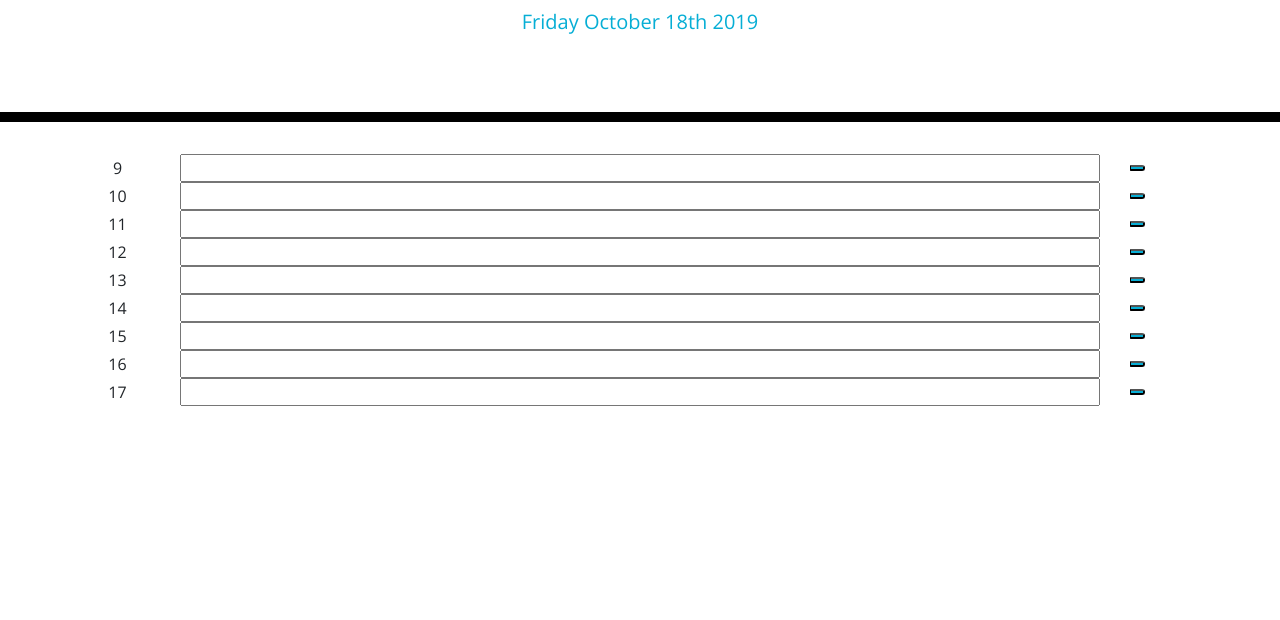
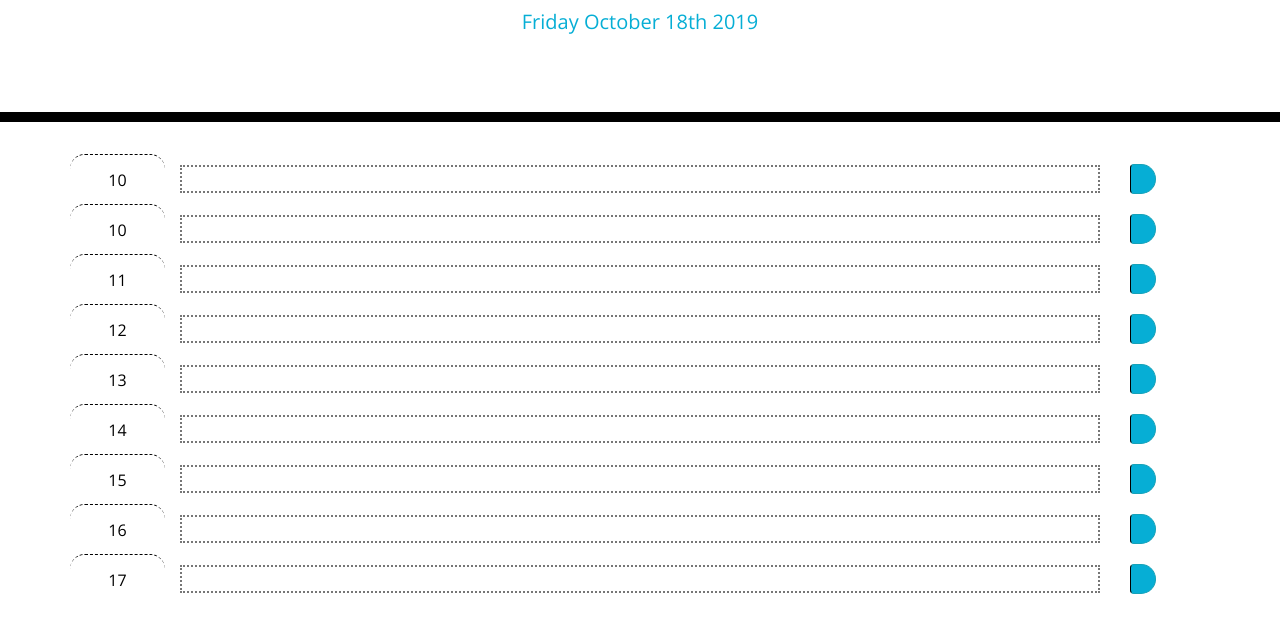
Before and after one commit to minkyukr/Schedule, a plain HTML site: page index.html in a window 1280 px wide. Shown: the part 182-802 px from the top of the page. Drawn offline with nearby package versions, Linux system fonts and the light colour scheme.

Commit message:
where do I change?

```diff
--- a/Assets/script.js
+++ b/Assets/script.js
@@ -6,3 +6,7 @@ targetDate.appendChild(todayDate);
 //this is where the today's date shows in the html.
 
 var hour = moment().format('HH')
+var number = 9
+// if (number < 10) {
+//   document.getElementsByClassName('col-md-10').style.backgroundColor = 'green';
+// }
--- a/Assets/style.css
+++ b/Assets/style.css
@@ -22,8 +22,9 @@ body {
 }
 
 .description{
-  white-space: pre-wrap;
+  /* white-space: pre-wrap; */
   width: 100%;
+  border-style: dotted;
 }
 
 .time-block{
@@ -54,26 +55,23 @@ body {
   color: white;
 }
 
-.saveBtn {
+.btn-info {
   border-left: 1px solid black;
   border-top-right-radius: 15px;
   border-bottom-right-radius: 15px;
   background-color: #06AED5;
   color: white;
+  height: 30px;
 }
 
-.saveBtn i:hover {
+.btn-info i:hover {
   font-size: 20px;
   transition: all .3s ease-in-out;
 }
 
-.container {
-  /* border-style: dotted; */
-}
-
 .row {
   display: flex;
-
+  height: 50px;
 }
 
 .col-md-1 {
--- a/index.html
+++ b/index.html
@@ -16,7 +16,7 @@
       rel="stylesheet"
     />
     <link rel="stylesheet" href="Assets/style.css" />
-    <title>Work Day Scheduler</title>
+    <title class="charlesDRN">Work Day Scheduler</title>
     <script src="https://cdnjs.cloudflare.com/ajax/libs/moment.js/2.24.0/moment.js"></script>
 
   </head>
@@ -31,49 +31,49 @@
     <div class="container">
         <div class="table">
             <div class="row">
-              <div class='col-md-1 time-block'>9</div>
-              <div class='col-md-10'><input type='text' class="description"/></div>
-              <div class='col-md-1'><button class='saveBtn'></button></div>
+                <div class='col-md-1 time-block hour'>10</div>
+                <div class='col-md-10'><input type="text" class="description"/></div>
+                <div class='col-md-1'><button class='btn btn-info'></button></div>
             </div>
             <div class="row">
-              <div class='col-md-1 time-block'>10</div>
+              <div class='col-md-1 time-block hour'>10</div>
               <div class='col-md-10'><input type="text" class="description"/></div>
-              <div class='col-md-1'><button class='saveBtn'></button></div>
+              <div class='col-md-1'><button class='btn btn-info'></button></div>
             </div>
             <div class="row">
-              <div class='col-md-1 time-block'>11</div>
+              <div class='col-md-1 time-block hour'>11</div>
               <div class='col-md-10'><input type="text" class="description"/></div>
-              <div class='col-md-1'><button class='saveBtn'></button></div>
+              <div class='col-md-1'><button class='btn btn-info'></button></div>
             </div>
             <div class="row">
-              <div class='col-md-1 time-block'>12</div>
+              <div class='col-md-1 time-block hour'>12</div>
               <div class='col-md-10'><input type="text" class="description"/></div>
-              <div class='col-md-1'><button class='saveBtn'></button></div>
+              <div class='col-md-1'><button class='btn btn-info'></button></div>
             </div>
             <div class="row">
-              <div class='col-md-1 time-block'>13</div>
+              <div class='col-md-1 time-block hour'>13</div>
               <div class='col-md-10'><input type="text" class="description"/></div>
-              <div class='col-md-1'><button class='saveBtn'></button></div>
+              <div class='col-md-1'><button class='btn btn-info'></button></div>
             </div>
             <div class="row">
-              <div class='col-md-1 time-block'>14</div>
+              <div class='col-md-1 time-block hour'>14</div>
               <div class='col-md-10'><input type="text" class="description"/></div>
-              <div class='col-md-1'><button class='saveBtn'></button></div>
+              <div class='col-md-1'><button class='btn btn-info'></button></div>
             </div>
             <div class="row">
-              <div class='col-md-1 time-block'>15</div>
+              <div class='col-md-1 time-block hour'>15</div>
               <div class='col-md-10'><input type="text" class="description"/></div>
-              <div class='col-md-1'><button class='saveBtn'></button></div>
+              <div class='col-md-1'><button class='btn btn-info'></button></div>
             </div>
             <div class="row">
-              <div class='col-md-1 time-block'>16</div>
+              <div class='col-md-1 time-block hour'>16</div>
               <div class='col-md-10'><input type="text" class="description"/></div>
-              <div class='col-md-1'><button class='saveBtn'></button></div>
+              <div class='col-md-1'><button class='btn btn-info'></button></div>
             </div>
             <div class="row">
-              <div class='col-md-1 time-block'>17</div>
+              <div class='col-md-1 time-block hour'>17</div>
               <div class='col-md-10'><input type="text" class="description"/></div>
-              <div class='col-md-1'><button class='saveBtn'></button></div>
+              <div class='col-md-1'><button class='btn btn-info'></button></div>
             </div>
           </div>
     </div>
```
